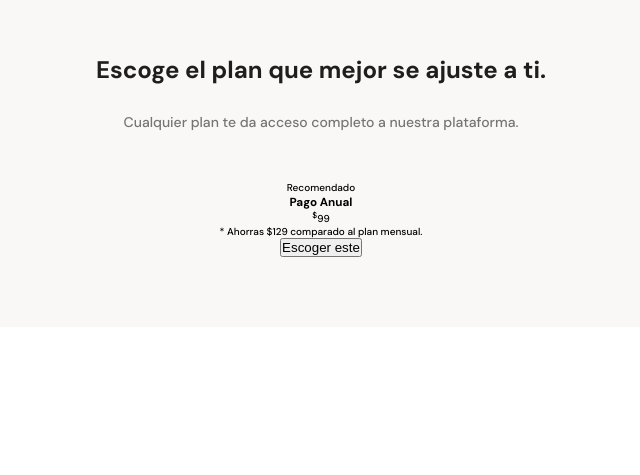
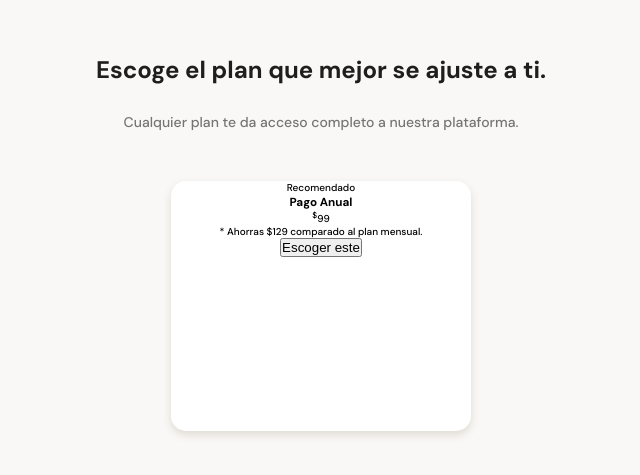
Before and after one commit to raulgaliciab/Batatabit, a website: page index.html in a window 1280 px wide. Shown: the part 2383-2858 px from the top of the page, without its empty margins (319-959 px from the left). Before the commit the page ends 2710 px from the top, so only its background shows below. Drawn offline with Linux system fonts and the light colour scheme.

Commit message:
Tarjetas de la seccion de planes

```diff
--- a/index.html
+++ b/index.html
@@ -94,12 +94,12 @@
       </div>
       <section class="plans__cards">
         <article class="plans__cards--container">
-          <p>Recomendado</p>
-          <div>
-            <h3>Pago Anual</h3>
-            <p><sup>$</sup>99</p>
-            <p>* Ahorras $129 comparado al plan mensual.</p>
-            <button>Escoger este</button>
+          <p class="plans__cards--recommended">Recomendado</p>
+          <div class="plans__cards--body">
+            <h3 class="plans__cards--title">Pago Anual</h3>
+            <p class="plans__cards--price"><sup>$</sup>99</p>
+            <p class="plans__cards--saving">* Ahorras $129 comparado al plan mensual.</p>
+            <button class="plans__cards--cta">Escoger este</button>
           </div>
         </article>
       </section>
--- a/styles.css
+++ b/styles.css
@@ -348,3 +348,15 @@ main {
   line-height: 1.8rem;
   color: #757575;
 }
+.plans__cards--container {
+  position: relative;
+  width: 70%;
+  min-width: 230px;
+  max-width: 300px;
+  height: 250px;
+  margin: 50px auto 0;
+  padding: 0 15px;
+  background-color: var(--just-white);
+  border-radius: 15px;
+  box-shadow: 0 4px 8px rgba(89, 73, 30, 0.16);
+}
```
